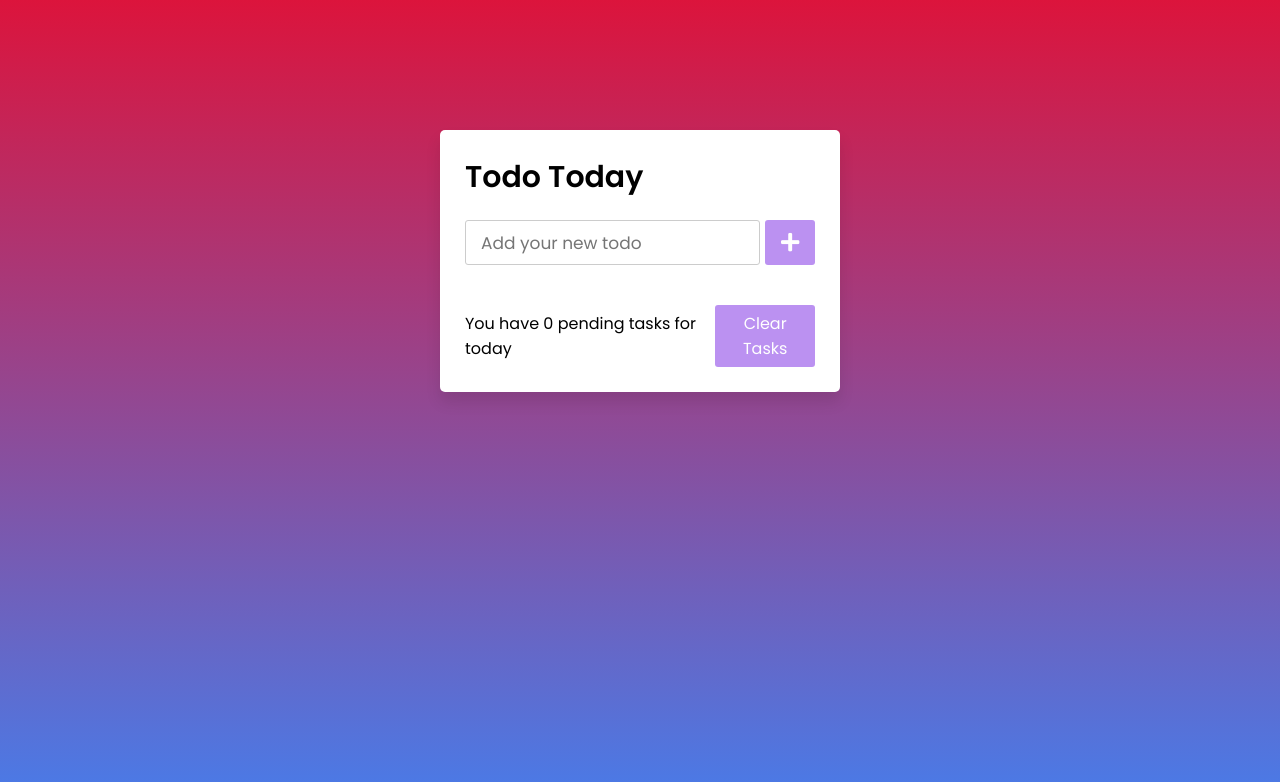
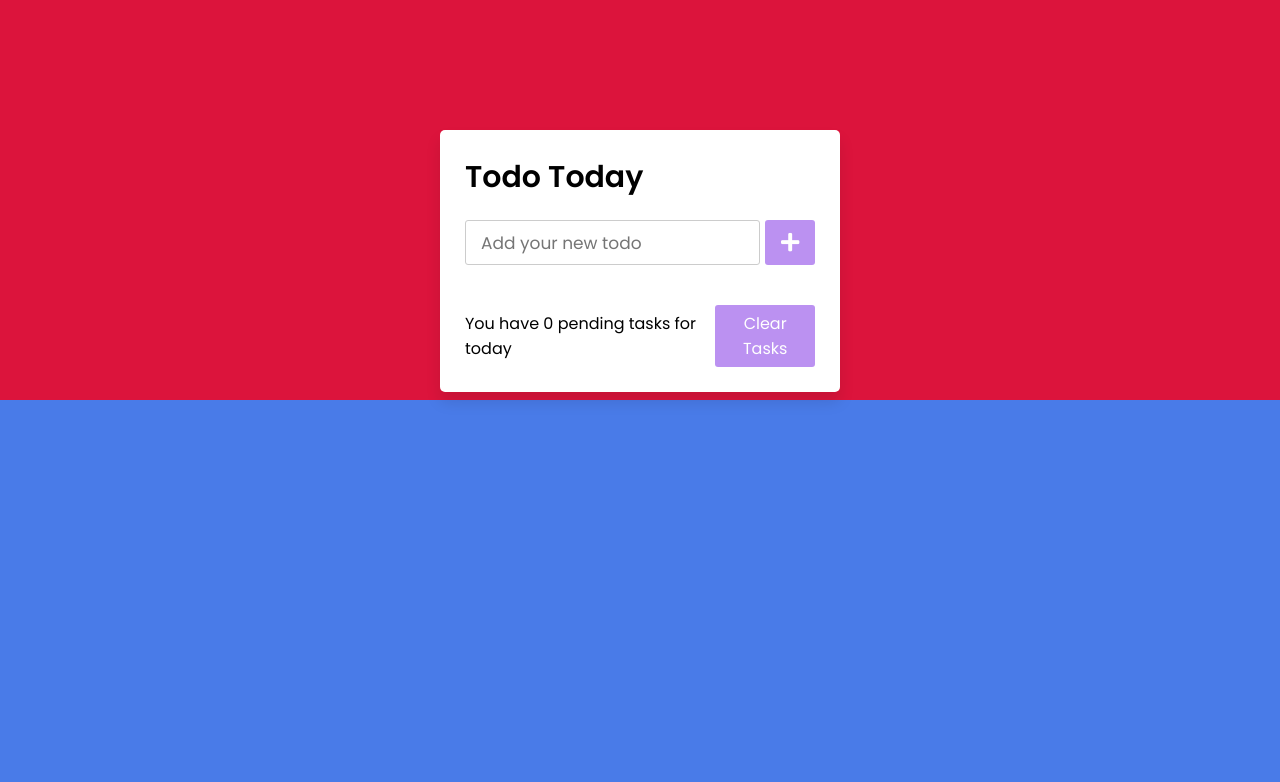
Before and after one commit to Vikas8959/TODO, a plain HTML site: page index.html in a window 1280 px wide. Drawn offline with Linux system fonts and the light colour scheme.

Commit message:
Update style.css

```diff
--- a/style.css
+++ b/style.css
@@ -14,7 +14,7 @@ body{
   height: 100vh;
   /* overflow: hidden; */
   padding: 10px;
-  background: linear-gradient(to bottom, #DC143C 0%, #497BE8 100%);
+  background: linear-gradient(to bottom, #DC143C 50%, #497BE8 20%);
 }
 .wrapper{
   background: #fff;
```
